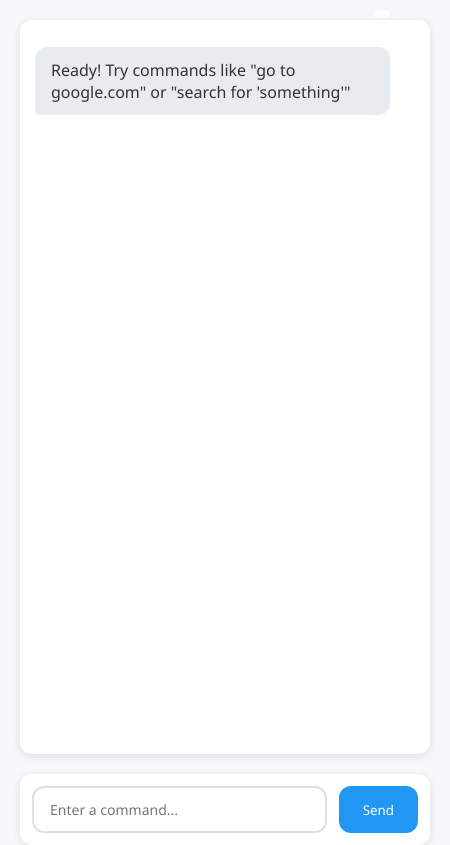
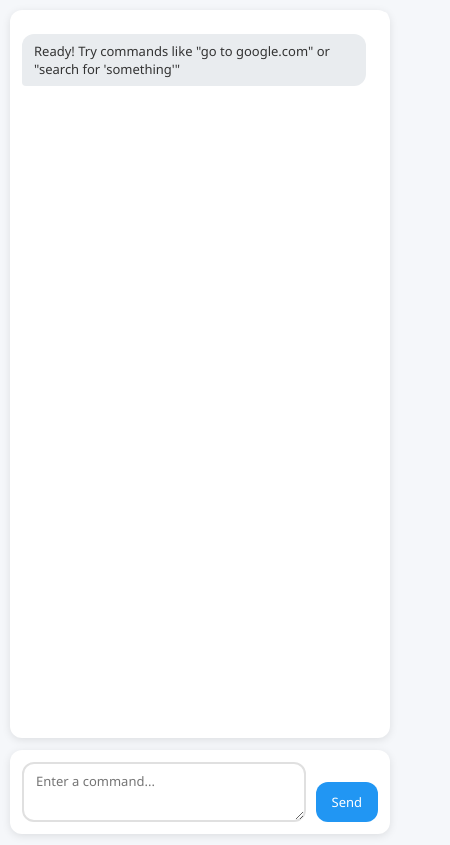
Before and after one commit to freebeiro/qa-test-ai, a browser extension: page popup.html in a window 400 px wide. Shown: the whole page, 450 px wide, since content can reach past the window. Drawn offline with Linux system fonts and the light colour scheme.

Commit message:
feat: improve responsive design and text input
- Convert input to textarea for multiline support
- Add auto-resize functionality for textarea
- Make window size responsive to screen dimensions
- Improve chat container responsiveness
- Add flexible layouts with CSS Grid and Flexbox
- Implement better padding and spacing with clamp()
- Add responsive typography
- Improve button alignment with textarea
- Keep UI functional across different screen sizes
- Maintain smooth animations and transitions

```diff
--- a/popup.html
+++ b/popup.html
@@ -2,6 +2,7 @@
 <html>
 <head>
     <title>QA Testing Assistant</title>
+    <meta name="viewport" content="width=device-width, initial-scale=1.0">
     <style>
         :root {
             --primary-color: #2196f3;
@@ -9,24 +10,29 @@
             --text-color: #333;
             --border-radius: 12px;
             --shadow: 0 2px 8px rgba(0,0,0,0.1);
+            --padding: clamp(12px, 3vw, 20px);
+            --chat-height: clamp(300px, calc(100vh - 140px), 800px);
         }
 
         body {
-            width: 450px;
-            height: 600px;
+            width: 100%;
+            min-width: 300px;
+            height: 100vh;
             margin: 0;
-            padding: 20px;
+            padding: var(--padding);
             box-sizing: border-box;
             font-family: 'Segoe UI', system-ui, -apple-system, sans-serif;
             background: var(--bg-color);
             color: var(--text-color);
+            display: flex;
+            flex-direction: column;
         }
 
         #versionInfo {
             position: absolute;
-            top: 10px;
-            right: 10px;
-            font-size: 11px;
+            top: var(--padding);
+            right: var(--padding);
+            font-size: clamp(10px, 2vw, 11px);
             color: #666;
             background: rgba(255,255,255,0.8);
             padding: 4px 8px;
@@ -35,10 +41,11 @@
         }
 
         #chat {
-            height: calc(100vh - 140px);
+            flex: 1;
+            min-height: 0;  /* Important for flex child scrolling */
             overflow-y: auto;
-            margin-bottom: 20px;
-            padding: 15px;
+            margin-bottom: var(--padding);
+            padding: var(--padding);
             background: white;
             border-radius: var(--border-radius);
             box-shadow: var(--shadow);
@@ -46,10 +53,12 @@
 
         .message {
             margin: 12px 0;
-            padding: 12px 16px;
+            padding: clamp(8px, 2vw, 12px) clamp(12px, 3vw, 16px);
             border-radius: var(--border-radius);
-            max-width: 85%;
+            max-width: clamp(200px, 85%, 400px);
+            font-size: clamp(13px, 2vw, 14px);
             animation: fadeIn 0.3s ease-out;
+            word-wrap: break-word;
         }
 
         @keyframes fadeIn {
@@ -79,22 +88,31 @@
         }
 
         .input-container {
+            position: sticky;
+            bottom: 0;
+            margin-top: auto;
             display: flex;
-            gap: 12px;
+            gap: 10px;
             background: white;
-            padding: 12px;
+            padding: var(--padding);
             border-radius: var(--border-radius);
             box-shadow: var(--shadow);
         }
 
         #input {
             flex: 1;
-            padding: 12px 16px;
+            min-width: 0;  /* Prevents flex item from overflowing */
+            min-height: 40px;
+            max-height: 120px;  /* Prevents too tall textbox */
+            padding: clamp(8px, 2vw, 12px) clamp(12px, 3vw, 16px);
             border: 2px solid #e0e0e0;
             border-radius: var(--border-radius);
-            font-size: 14px;
+            font-size: clamp(13px, 2vw, 14px);
             transition: all 0.2s ease;
             font-family: inherit;
+            resize: vertical;  /* Allows vertical resizing */
+            overflow-y: auto;  /* Adds scrollbar when needed */
+            line-height: 1.4;  /* Better line spacing */
         }
 
         #input:focus {
@@ -104,7 +122,9 @@
         }
 
         #sendButton {
-            padding: 12px 24px;
+            align-self: flex-end;  /* Aligns with bottom of textarea */
+            padding: clamp(8px, 2vw, 12px) clamp(16px, 4vw, 24px);
+            height: 40px;  /* Match minimum height of textarea */
             background: var(--primary-color);
             color: white;
             border: none;
@@ -113,6 +133,8 @@
             font-weight: 500;
             transition: all 0.2s ease;
             font-family: inherit;
+            white-space: nowrap;
+            font-size: clamp(13px, 2vw, 14px);
         }
 
         #sendButton:hover {
@@ -127,7 +149,7 @@
         }
 
         .screenshot {
-            margin: 15px 0;
+            margin: clamp(10px, 3vw, 15px) 0;
             border-radius: var(--border-radius);
             overflow: hidden;
             box-shadow: var(--shadow);
@@ -135,13 +157,29 @@
 
         .screenshot img {
             width: 100%;
+            height: auto;
             display: block;
             border-radius: var(--border-radius);
         }
 
+        /* Media Queries */
+        @media (max-width: 400px) {
+            body {
+                padding: 10px;
+            }
+
+            .message {
+                max-width: 90%;
+            }
+
+            #sendButton {
+                padding: 8px 16px;
+            }
+        }
+
         /* Scrollbar styling */
         ::-webkit-scrollbar {
-            width: 8px;
+            width: clamp(6px, 1.5vw, 8px);
         }
 
         ::-webkit-scrollbar-track {
@@ -162,7 +200,7 @@
     <div id="versionInfo"></div>
     <div id="chat"></div>
     <div class="input-container">
-        <input type="text" id="input" placeholder="Enter a command...">
+        <textarea id="input" placeholder="Enter a command..." rows="1"></textarea>
         <button id="sendButton">Send</button>
     </div>
     <script src="popup.js"></script>
--- a/popup.js
+++ b/popup.js
@@ -61,22 +61,6 @@ class QAInterface {
             input: document.getElementById('input'),
             sendButton: document.getElementById('sendButton')
         };
-
-        // Apply styles
-        this.applyStyles();
-    }
-
-    applyStyles() {
-        document.body.style.cssText = `
-            height: 100vh;
-            margin: 0;
-            padding: 20px;
-            box-sizing: border-box;
-        `;
-        this.elements.chat.style.cssText = `
-            height: calc(100vh - 140px);
-            overflow-y: auto;
-        `;
     }
 
     connectToBackground() {
@@ -288,6 +272,13 @@ class QAInterface {
             }
         });
 
+        // Auto-resize textarea
+        this.elements.input.addEventListener('input', () => {
+            const textarea = this.elements.input;
+            textarea.style.height = 'auto';  // Reset height
+            textarea.style.height = Math.min(textarea.scrollHeight, 120) + 'px';  // Set new height with max limit
+        });
+
         // Welcome message
         this.addToChat('Ready! Try commands like "go to google.com" or "search for \'something\'"', 'assistant');
     }
```
Also changed, not shown: background.js (+9 -2 lines).
